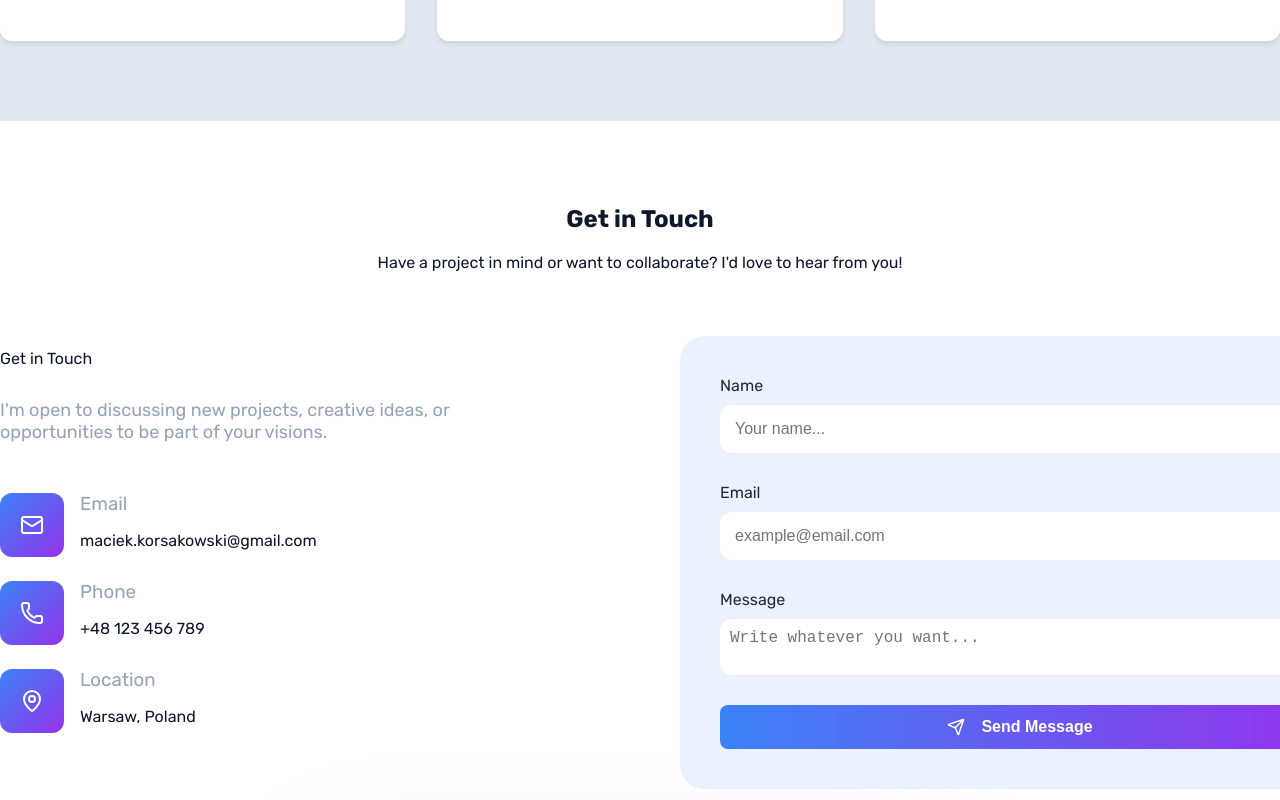
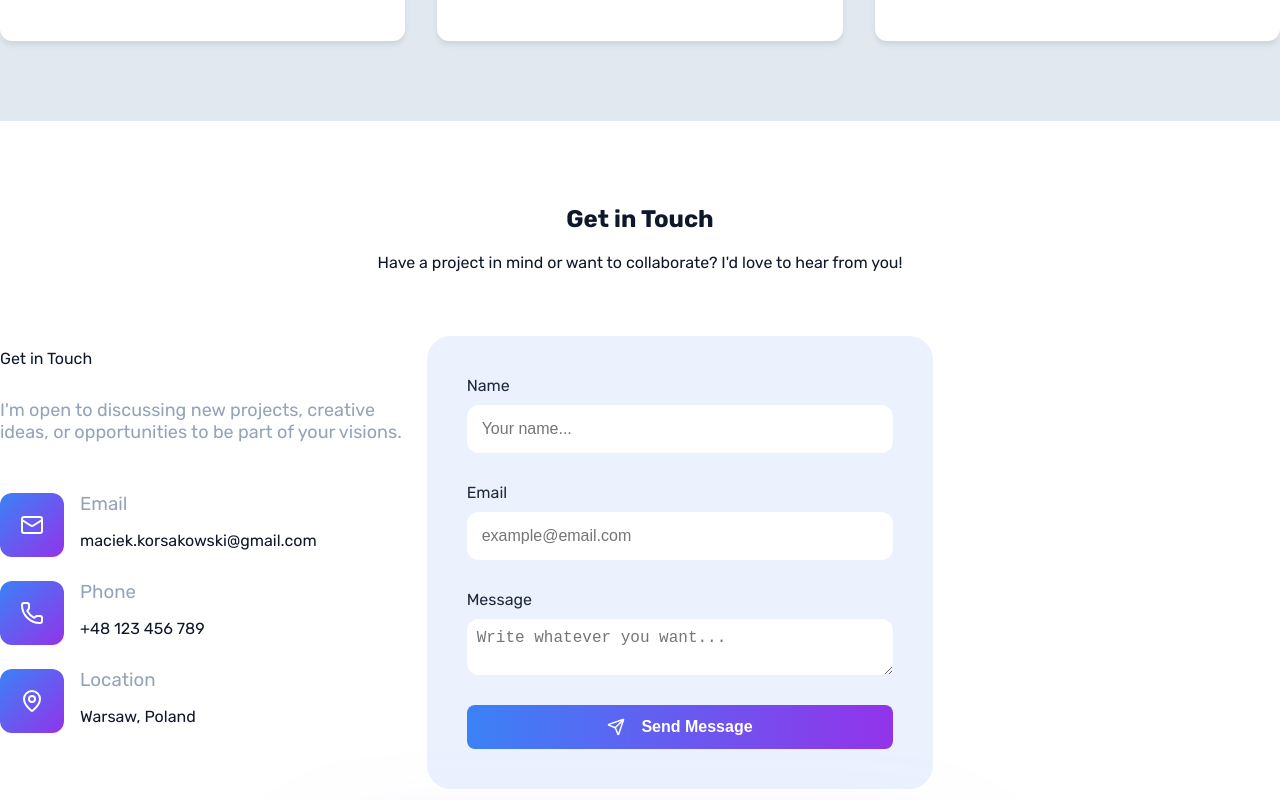
Before and after one commit to Mattias988/MKorsakowsky-V2, a Next.js app in the folder frontend/: page / in a window 1280 px wide. Shown: the part 5300-6100 px from the top of the page. Built offline with nearby package versions, Linux system fonts and the light colour scheme; no server answers.

Commit message:
style: adjust Contact section layout for improved responsiveness and hover effects

```diff
--- a/frontend/src/components/ContactItem/ContactItem.module.scss
+++ b/frontend/src/components/ContactItem/ContactItem.module.scss
@@ -36,6 +36,14 @@ $icon-size: 2rem;
     .contactItemDescription {
       text-align: left;
       margin: 0;
+      text-decoration: none;
+      color: v.$text-primary;
+
+      &:hover{
+        color: v.$raw-blue-500;
+
+        transition: color 0.3s ease;
+      }
     }
 
     .contactItemTitle {
--- a/frontend/src/sections/Contact/Contact.module.scss
+++ b/frontend/src/sections/Contact/Contact.module.scss
@@ -3,12 +3,13 @@
 
 .contactContainer {
   @include mixins.section-defaults;
-  max-width:1540px;
+  max-width:1400px;
   width: 100%;
 
   .mainInfoContainer {
     width: 100%;
-    display: flex;
+    display: grid;
+    grid-template-columns: repeat(auto-fill, minmax(400px, 1fr));
     justify-content: space-around;
 
     .contactLeftContainer {
@@ -27,7 +28,8 @@
         }
 
         .mainInfoDescription {
-          width: 75%;
+          width: 100%;
+          max-width: 60ch;
           text-align: left;
           font-size: 18px;
           color: v.$raw-slate-400;
@@ -44,7 +46,7 @@
 
 
     .contactFormContainer {
-      max-width: 600px;
+      max-width: 500px;
       width: 100%;
     }
   }
```
